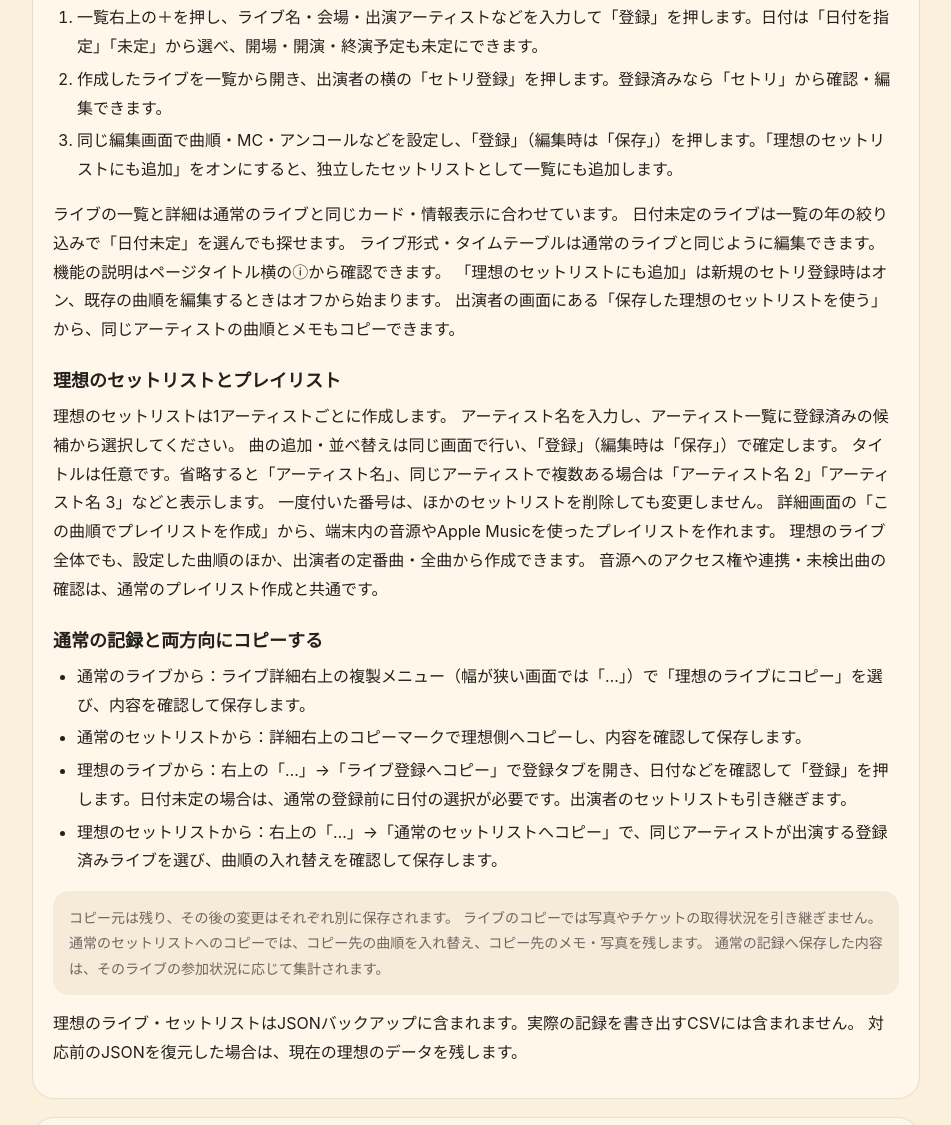
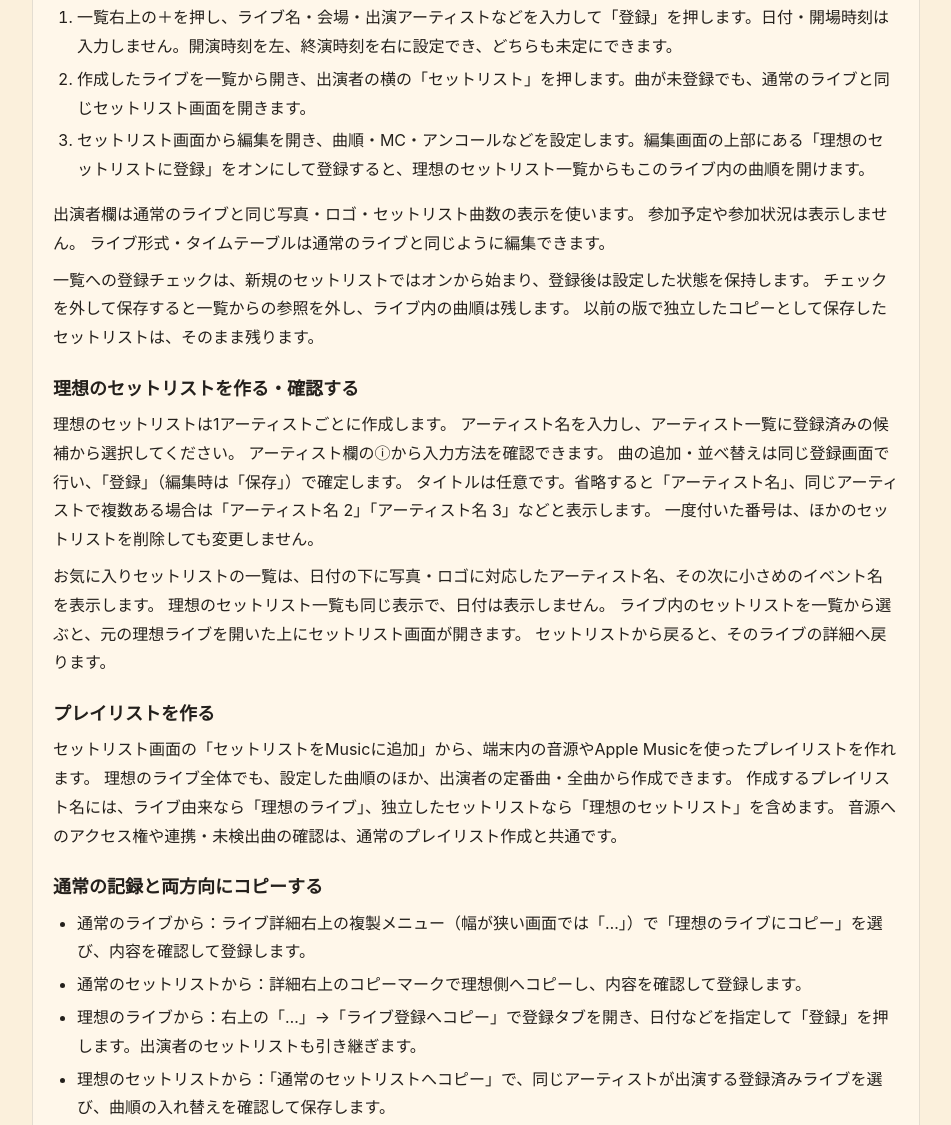
Before and after one commit to livestair-support/use, a plain HTML site: page index.html in a window 1280 px wide. Shown: the part 7688-8813 px from the top of the page, without its empty margins (164-1115 px from the left). Drawn offline with Linux system fonts and the light colour scheme.

Commit message:
理想ライブの時刻・共通セトリ画面・参照型一覧登録の手順を更新

```diff
--- a/index.html
+++ b/index.html
@@ -728,38 +728,51 @@
       </p>
       <h3>理想のライブを作る</h3>
       <ol>
-        <li>一覧右上の＋を押し、ライブ名・会場・出演アーティストなどを入力して「登録」を押します。日付は「日付を指定」「未定」から選べ、開場・開演・終演予定も未定にできます。</li>
-        <li>作成したライブを一覧から開き、出演者の横の「セトリ登録」を押します。登録済みなら「セトリ」から確認・編集できます。</li>
-        <li>同じ編集画面で曲順・MC・アンコールなどを設定し、「登録」（編集時は「保存」）を押します。「理想のセットリストにも追加」をオンにすると、独立したセットリストとして一覧にも追加します。</li>
+        <li>一覧右上の＋を押し、ライブ名・会場・出演アーティストなどを入力して「登録」を押します。日付・開場時刻は入力しません。開演時刻を左、終演時刻を右に設定でき、どちらも未定にできます。</li>
+        <li>作成したライブを一覧から開き、出演者の横の「セットリスト」を押します。曲が未登録でも、通常のライブと同じセットリスト画面を開きます。</li>
+        <li>セットリスト画面から編集を開き、曲順・MC・アンコールなどを設定します。編集画面の上部にある「理想のセットリストに登録」をオンにして登録すると、理想のセットリスト一覧からもこのライブ内の曲順を開けます。</li>
       </ol>
       <p>
-        ライブの一覧と詳細は通常のライブと同じカード・情報表示に合わせています。
-        日付未定のライブは一覧の年の絞り込みで「日付未定」を選んでも探せます。
+        出演者欄は通常のライブと同じ写真・ロゴ・セットリスト曲数の表示を使います。
+        参加予定や参加状況は表示しません。
         ライブ形式・タイムテーブルは通常のライブと同じように編集できます。
-        機能の説明はページタイトル横のⓘから確認できます。
-        「理想のセットリストにも追加」は新規のセトリ登録時はオン、既存の曲順を編集するときはオフから始まります。
-        出演者の画面にある「保存した理想のセットリストを使う」から、同じアーティストの曲順とメモもコピーできます。
       </p>
-      <h3>理想のセットリストとプレイリスト</h3>
+      <p>
+        一覧への登録チェックは、新規のセットリストではオンから始まり、登録後は設定した状態を保持します。
+        チェックを外して保存すると一覧からの参照を外し、ライブ内の曲順は残します。
+        以前の版で独立したコピーとして保存したセットリストは、そのまま残ります。
+      </p>
+      <h3>理想のセットリストを作る・確認する</h3>
       <p>
         理想のセットリストは1アーティストごとに作成します。
         アーティスト名を入力し、アーティスト一覧に登録済みの候補から選択してください。
-        曲の追加・並べ替えは同じ画面で行い、「登録」（編集時は「保存」）で確定します。
+        アーティスト欄のⓘから入力方法を確認できます。
+        曲の追加・並べ替えは同じ登録画面で行い、「登録」（編集時は「保存」）で確定します。
         タイトルは任意です。省略すると「アーティスト名」、同じアーティストで複数ある場合は「アーティスト名 2」「アーティスト名 3」などと表示します。
         一度付いた番号は、ほかのセットリストを削除しても変更しません。
-        詳細画面の「この曲順でプレイリストを作成」から、端末内の音源やApple Musicを使ったプレイリストを作れます。
+      </p>
+      <p>
+        お気に入りセットリストの一覧は、日付の下に写真・ロゴに対応したアーティスト名、その次に小さめのイベント名を表示します。
+        理想のセットリスト一覧も同じ表示で、日付は表示しません。
+        ライブ内のセットリストを一覧から選ぶと、元の理想ライブを開いた上にセットリスト画面が開きます。
+        セットリストから戻ると、そのライブの詳細へ戻ります。
+      </p>
+      <h3>プレイリストを作る</h3>
+      <p>
+        セットリスト画面の「セットリストをMusicに追加」から、端末内の音源やApple Musicを使ったプレイリストを作れます。
         理想のライブ全体でも、設定した曲順のほか、出演者の定番曲・全曲から作成できます。
+        作成するプレイリスト名には、ライブ由来なら「理想のライブ」、独立したセットリストなら「理想のセットリスト」を含めます。
         音源へのアクセス権や連携・未検出曲の確認は、通常のプレイリスト作成と共通です。
       </p>
       <h3>通常の記録と両方向にコピーする</h3>
       <ul>
-        <li>通常のライブから：ライブ詳細右上の複製メニュー（幅が狭い画面では「…」）で「理想のライブにコピー」を選び、内容を確認して保存します。</li>
-        <li>通常のセットリストから：詳細右上のコピーマークで理想側へコピーし、内容を確認して保存します。</li>
-        <li>理想のライブから：右上の「…」→「ライブ登録へコピー」で登録タブを開き、日付などを確認して「登録」を押します。日付未定の場合は、通常の登録前に日付の選択が必要です。出演者のセットリストも引き継ぎます。</li>
-        <li>理想のセットリストから：右上の「…」→「通常のセットリストへコピー」で、同じアーティストが出演する登録済みライブを選び、曲順の入れ替えを確認して保存します。</li>
+        <li>通常のライブから：ライブ詳細右上の複製メニュー（幅が狭い画面では「…」）で「理想のライブにコピー」を選び、内容を確認して登録します。</li>
+        <li>通常のセットリストから：詳細右上のコピーマークで理想側へコピーし、内容を確認して登録します。</li>
+        <li>理想のライブから：右上の「…」→「ライブ登録へコピー」で登録タブを開き、日付などを指定して「登録」を押します。出演者のセットリストも引き継ぎます。</li>
+        <li>理想のセットリストから：「通常のセットリストへコピー」で、同じアーティストが出演する登録済みライブを選び、曲順の入れ替えを確認して保存します。</li>
       </ul>
       <div class="note">
-        コピー元は残り、その後の変更はそれぞれ別に保存されます。
+        明示してコピーした元データは残り、その後の変更はそれぞれ別に保存されます。
         ライブのコピーでは写真やチケットの取得状況を引き継ぎません。
         通常のセットリストへのコピーでは、コピー先の曲順を入れ替え、コピー先のメモ・写真を残します。
         通常の記録へ保存した内容は、そのライブの参加状況に応じて集計されます。
```
